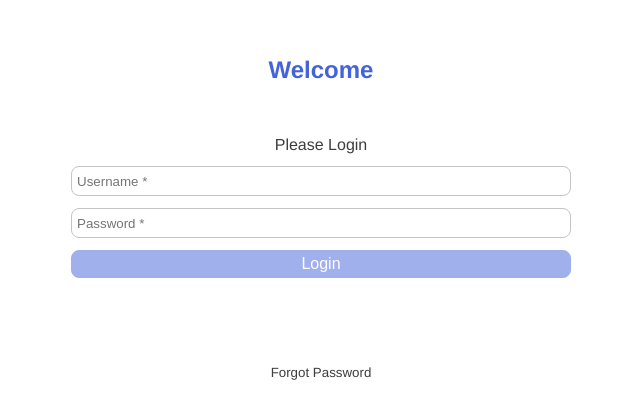
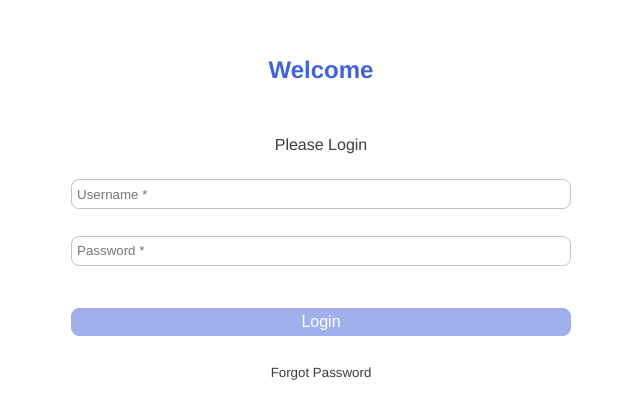
Before and after one commit to HassanM455/cmsfrontend, a React (Create React App) app in the folder app/: page / in a window 1280 px wide. Shown: the part 104-522 px from the top of the page, without its empty margins (319-959 px from the left). Built offline with nearby package versions, Linux system fonts and the light colour scheme.

Commit message:
Adding Focus event to Login Page by adding event handler

```diff
--- a/app/src/components/LoginForm.css
+++ b/app/src/components/LoginForm.css
@@ -5,20 +5,25 @@
 	align-items: center;
 	color: #3D3D3D;
 	gap: 12px;
-	order: 3;
 	width: 60vw;
 	max-width: 500px;
+	height: 200px;
 }
 
 .loginform header {
 	color: #3D3D3D;
 }
 
-.loginform__inputs {
+.loginform__inputs_container {
 	display: flex;
 	flex-direction: column;
+	height: 100px;
+	justify-content: space-between;
+}
+
+
+.loginform__inputs {
 	gap: 12px;
-	order: 3;
 	width: 60vw;
 	max-width: 500px;
 }
@@ -29,6 +34,7 @@
 	align-items: flex-start;
 	align-self: stretch;
 	height: 30px;
+	min-height: 30px;
 }
 
 input:placeholder-shown {
@@ -54,6 +60,12 @@ input:placeholder-shown {
 }
 
 
+.loginform button:hover,
 .loginform button:focus {
 	opacity: 1.0;
 }
+
+
+.loginform__input {
+	font-size: 8px;
+}
--- a/app/src/components/LoginForm.jsx
+++ b/app/src/components/LoginForm.jsx
@@ -1,21 +1,61 @@
+import {useState} from 'react';
 import './LoginForm.css';
 
 
 function LoginForm(props) {
 
-	const forgotPasswordHandler = (event) => {
+	const [inputUsername, setInputUsername] = useState('');
 
-	}
+	const [inputPassword, setInputPassword] = useState('');
+
+	const [isButtonFocus, setIsButtonFocus ] = useState(false) ;
+
+	const onInputUsernameChange = (event) => {
+		setInputUsername(event.target.value);
+		event.target.value ? setIsButtonFocus(true) : setIsButtonFocus(false);
+
+	};
+
+	const onInputPasswordChange = (event) => {
+		setInputPassword(event.target.value);
+		event.target.value ? setIsButtonFocus(true) : setIsButtonFocus(false);
+	};
+
+
 
 	return (
-		<div className="loginform"style={props.style}>
+		<div className="loginform" style={props.style}>
 			<header>Please Login</header>
-			<form>
-				<div className="loginform">
-					<input type="text" placeholder="Username *"/>
-					<input type="password" placeholder="Password *"/>
-					<button type="submit">Login</button>
-				</div>
+			<form className="loginform">
+					<div className="loginform__inputs_container">
+					<div className="loginform__input">
+						{(inputUsername || inputPassword ) && <p>Email *</p>}
+					</div>
+						<input
+							className="loginform"
+							type="text"
+							value={inputUsername}
+							onChange={onInputUsernameChange}
+							placeholder="Username *"
+						/>
+
+					<div className="loginform__input">
+						{(inputUsername || inputPassword ) && <p>Password *</p>}
+					</div>
+						<input
+							className="loginform"
+							type="password"
+							placeholder="Password *"
+							onChange={onInputPasswordChange}
+							value={inputPassword}
+						/>
+					</div>
+					<button
+						className="loginform"
+						type="submit"
+						style={{ opacity: isButtonFocus ? '1.0' : '0.5' }}>
+						Login
+					</button>
 			</form>
 		</div>
 	);
```
